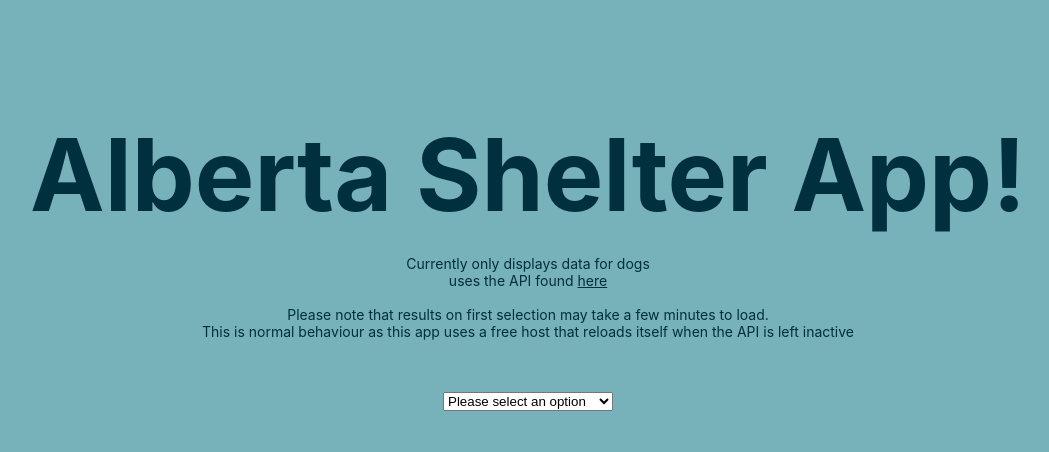
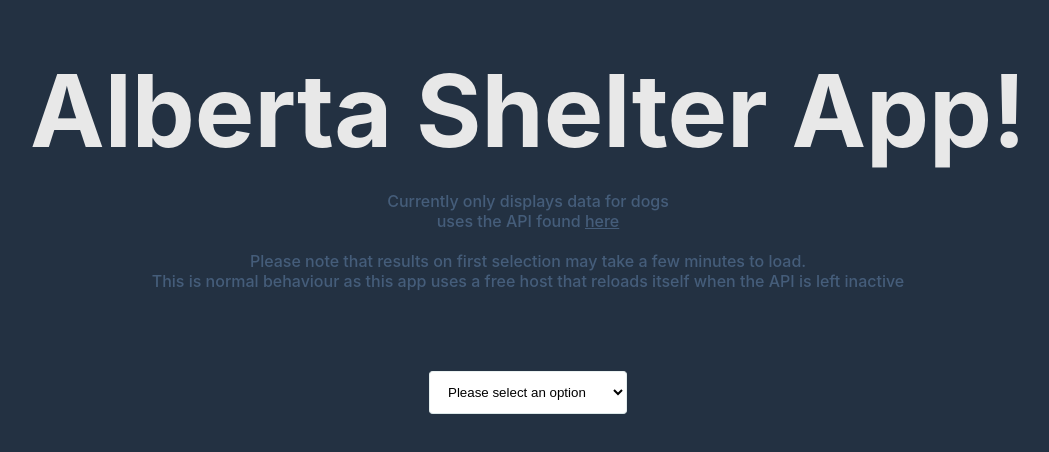
Before and after one commit to caraMcG/abshelterapp, a React (Create React App) app: page / in a window 1280 px wide. Shown: the top 452 px of the page, without its empty margins (112-1161 px from the left). Built offline with nearby package versions, Linux system fonts and the light colour scheme.

Commit message:
updated save/delete, api call, css

```diff
--- a/src/App.css
+++ b/src/App.css
@@ -7,8 +7,9 @@
 
 body{
   /* background-color: var(--color-footer); */
-  background-color: rgb(119,177,186);
-  margin: 4rem  3rem 3rem 3rem;
+  /* background-color: rgb(119,177,186); */
+  background-color: #233142;
+  margin: 0  3rem 3rem 3rem;
   overflow-x: hidden;
 }
 
@@ -21,19 +22,40 @@ body{
 .App h1{
   padding-top: 50px;
   font-size:100px;
-  color: var(--color-footer);
+  /* color: var(--color-footer); */
+  /* color: #455d7a; */
+  color: rgb(232,232,232);
 }
 
-.App h6, .App h6 a{
-  color: var(--color-footer);
-  font-weight: 400;
-  font-size:14px;
+.App h4, .App h4 a{
+  /* color: var(--color-footer); */
+  color: #455d7a;
+  font-weight: 500;
+  padding-bottom: 5rem;
+  /* font-size:14px; */
 }
 
-.App h6 a:hover{
+.App h4 a:hover{
   font-weight: bold;
 }
 
+
+/* DROPDOWN STYLES */
 .dropdown{
-  padding: 50px;
+  /* padding: 50px; */
+  padding-bottom: 5rem;
 }
+
+.shelterSelector{
+  border: 1px solid #e2eded;
+  border-color: #eaf1f1 #e4eded #dbe7e7 #e4eded;
+  position: relative;
+  padding: 12px 14px;
+  background-color: #fff;
+  border-radius: 4px;
+  cursor: pointer;
+}
+
+.shelterSelector:focus{
+  outline: 2px solid #f95959;
+}
--- a/src/App.js
+++ b/src/App.js
@@ -16,16 +16,16 @@ function App() {
   return (
     <div className="App">
       <h1>Alberta Shelter App!</h1><br/>
-      <h6>Currently only displays data for dogs<br/>uses the API found <a href="https://github.com/caraMcG/CalgaryShelterAPI" target="_blank">here</a><br/><br/>
+      <h4>Currently only displays data for dogs<br/>uses the API found <a href="https://github.com/caraMcG/CalgaryShelterAPI" target="_blank">here</a><br/><br/>
           Please note that results on first selection may take a few minutes to load. <br/>
-          This is normal behaviour as this app uses a free host that reloads itself when the API is left inactive</h6>
+          This is normal behaviour as this app uses a free host that reloads itself when the API is left inactive</h4>
       <div className="dropdown" onChange={handleSelection}>
-        <select id="shelterSelector">
-          <option value="">Please select an option</option>
-          <option value="aarcs">AARCS</option>
-          <option value="pawsitive">Pawsitive Match</option>
-          <option value="calgaryhumane">Calgary Humane Society</option>
-          <option value="dogs">All of the Above</option>
+        <select className="shelterSelector" defaultValue="Please select an option">
+          <option value="" className='optionsbutton'>Please select an option</option>
+          <option value="aarcs" className='optionsbutton'>AARCS</option>
+          <option value="pawsitive" className='optionsbutton'>Pawsitive Match</option>
+          <option value="calgaryhumane" className='optionsbutton'>Calgary Humane Society</option>
+          <option value="dogs" className='optionsbutton'>All Shelters</option>
         </select>
       </div>
       {/* <h6>{'Results returned: '}</h6> */}
--- a/src/components/pins/Pins.jsx
+++ b/src/components/pins/Pins.jsx
@@ -2,19 +2,21 @@ import React from 'react'
 import { useState, useEffect } from 'react';
 import './pins.css';
 import { FontAwesomeIcon } from '@fortawesome/react-fontawesome'
-import { faThumbtack } from "@fortawesome/free-solid-svg-icons";
+import { faXmark } from "@fortawesome/free-solid-svg-icons";
 
 
 const Pins = (props) => {
 
     const [ pinnedList, setPinnedList] = useState([]);
+    const [ recentSelect, setrecentSelect ]  = useState([]);
+    const [ recentDelete, setrecentDelete ]  = useState([]);
 
     useEffect(() => {
 
-        if(pinnedList.includes(props.newPin)){
-            //do nothing/something?
-        }
-        else{
+        setrecentSelect(props.newPin);
+
+        if(props.newPin !== recentSelect && !JSON.stringify(pinnedList).includes(JSON.stringify(props.newPin.dogName && props.newPin.dogURL))){
+            console.log("new item!");
             setPinnedList([...pinnedList,props.newPin]);
         }
 
@@ -22,39 +24,39 @@ const Pins = (props) => {
 
 
     function handlePinClick(i){
+        //unsure if want to do anything with deleted history?
+        setrecentDelete([...recentDelete, pinnedList[i.index]])
 
-        // const deleteIndex = props.newPin[i.index];
+        // Remove from  pinned list and update state
         const filtered = pinnedList.filter((_,x) => x !== i.index);
         setPinnedList(filtered);
     }
 
 
-
-
-
   return (
+    <>
+      { pinnedList.length > 0 ? <h3 className='pinTitle'>My Pinned Dogs ❤</h3>
+        : null}
         <div className="pinResults">
-        {/* {console.log(pinnedList.length)} */}
-        <h3>My Pinned Dogs</h3>
-        {/* {props.newPin.map((item, index) => ( */}
             {pinnedList.map((item, index) => (
                 <div key={index} className="pinItem">
 
                     <div className='pinItem_topContainer'>
                     <div className='pinItem_pin'>
-                    <FontAwesomeIcon icon={faThumbtack} size="xl" name={index} onClick={()=> { handlePinClick({index})}}/>
+                        <FontAwesomeIcon icon={faXmark} size="xl" name={index} onClick={()=> { handlePinClick({index})}}/>
                     </div>
                     <div className="pinImageContainer">
-                    <img src={item.dogPic} className="pinImage"/><br/>
+                        <img src={item.dogPic} className="pinImage" alt={'Pinned image of ' + item.dogName}/><br/>
                         </div>
                     </div>
                     <div className="pinInfo">
                         <span>{item.dogName}</span><br/>
-                    <a href={item.dogURL} alt={'Picture of ' + item.dogName}>More Info</a>
+                        <a href={item.dogURL} target='_blank' rel='noreferrer'>More Info</a>
                         </div>
                 </div>
             ))}
     </div>
+  </>
   )
 }
 
--- a/src/components/pins/pins.css
+++ b/src/components/pins/pins.css
@@ -1,31 +1,61 @@
 .pinResults{
-
+    display:flex;
+    flex-flow: row wrap;
+    justify-content: flex-start;
+    gap: 2rem;
+    padding-bottom: 2rem;
 }
 
+.pinTitle{
+    color:  #f95959;
+    padding-bottom: 2rem;
+}
 
 .pinItem{
-
+    display:flex;
+    flex-flow: column;
+    border: 1px #ffffffa6 solid;
+    background-color: rgb(232,232,232);
+    justify-content: center;
+    border-radius: 5%;
 }
 
 
 .pinItem_topContainer{
-
+    display:flex;
+    flex-flow: column;
 }
-
 
 .pinImageContainer{
 
+    padding: 0 20px 20px 20px;
+    flex: 1;
 }
 
 
 .pinImage{
     width: auto;
-    height: 200px;
+    height: 120px;
     border-radius: 5%;
 }
 
+.pinItem_pin{
+    align-self: flex-end;
+    padding: 10px 10px 10px 10px;
+
+}
+
+.pinItem_pin:hover{
+    color: red;
+    cursor: pointer;
+}
 
 .pinInfo{
-
+    align-self: center;
+    padding-bottom: 20px;
 
 }
+
+.dogPinned{
+    padding-bottom: 2rem;
+}
--- a/src/components/results/Results.jsx
+++ b/src/components/results/Results.jsx
@@ -3,66 +3,88 @@ import { useState, useEffect } from 'react';
 import './results.css';
 import Pins from '../pins/Pins';
 import { FontAwesomeIcon } from '@fortawesome/react-fontawesome'
-import { faThumbtack } from "@fortawesome/free-solid-svg-icons";
+import { faThumbtack, faHeart } from "@fortawesome/free-solid-svg-icons";
 
 
 const Results = (props) => {
   const [results, setResults] = useState([]);
+  const [filtered, setFiltered] = useState([]);
   const [pins, setPins] = useState([]);
-  const lastItem = results.length;
-
+  const [loaded, setLoaded] = useState(false);
+  const lastItem = filtered.length;
 
   useEffect(() => {
 
     const endpoint = props.endpoint;
 
-    (async () => {
-        const data = await fetch("https://abshelterapi.onrender.com/"+ endpoint, {credentials: "omit"})
+    if(!loaded){
+
+      (async () => {
+        const data = await fetch("https://abshelterapi.onrender.com/dogs", {credentials: "omit"})
           .then(res => res.json())
-          setResults(data)
-    })()
+            setResults(data);
+            setLoaded(true);
+            console.log("Data loaded");
+
+            if(endpoint === 'dogs'){
+              setFiltered(data);
+            }
+            else{
+              console.log("Data filtered");
+              setFiltered(data.filter((profile) => profile.shelterName.includes(endpoint)));
+            }
+
+
+      })()
+
+    }
+    else{
+      if(endpoint === 'dogs'){
+        console.log("after loading, all above");
+        setFiltered(results);
+      }
+      else{
+        setFiltered(results.filter((profile) => profile.shelterName.includes(endpoint)));
+      }
+    }
   }, [props]);
-
 
   function handlePinClick(i){
 
-        setPins(results[i.index]);
-        // setPins([...pins, results[i.index]]);
-        // console.log(pins.length +1);
-        // console.log(Object.keys(pins).length + 1);
+        console.log("setting pin again");
+        setPins(filtered[i.index]);
+    }
 
-    }
 
   return (
   <>
   <div className="dogPinned">
-    { Object.keys(pins).length != 0  ?  < Pins newPin={pins} />
+    { Object.keys(pins).length !== 0  ?  < Pins newPin={pins} />
       : null
     }
 
   </div>
-    <h4>{lastItem} Results</h4><br/>
+    <h3 className='resultsText'>{lastItem} Results</h3><br/><br/>
       <div className="dogResults">
-
-        {results.map((item, index) => (
+        {filtered.map((item, index) => (
               <div key={index} className="dogItem">
                 <div className='dogItem_topContainer'>
                   <div className='dogItem_pin'>
-                    <FontAwesomeIcon icon={faThumbtack} size="xl" name={index} onClick={()=> { handlePinClick({index})}}/>
+                    <FontAwesomeIcon icon={faHeart} size="xl" name={index} onClick={()=> { handlePinClick({index})}}/>
                   </div>
                   <div className="dogImageContainer">
-                      <img src={item.dogPic} className="dogImage"/><br/>
+                      <img src={item.dogPic} className="dogImage" alt={'Picture of ' + item.dogName}/><br/>
                     </div>
                  </div>
 
                     <div className="dogInfo">
                       <span>{item.dogName}</span><br/>
-                      <a href={item.dogURL} alt={'Picture of ' + item.dogName}>More Info</a>
+                      <a href={item.dogURL} target='_blank' rel='noreferrer'>More Info</a>
                     </div>
               </div>
 
         ))}
-        {/* edit [0] out  later testing */}
+
       </div>
     </>
   )
--- a/src/components/results/results.css
+++ b/src/components/results/results.css
@@ -1,8 +1,12 @@
+.resultsText{
+   color:  #f95959;
+}
+
 .dogResults{
     display:flex;
     flex-flow: row wrap;
     justify-content: center;
-    gap: 2rem;
+    gap: 3rem;
     margin: 0 40px 20px 40px;
 }
 
@@ -13,12 +17,14 @@
     background-color: rgb(232,232,232);
     justify-content: center;
     border-radius: 5%;
-    box-shadow: 0 0 0 0.09px #639aa3;
+    box-shadow: 0 0 0 0.09px #f95959;;
 }
 
 .dogItem:hover{
     /* box-shadow: 8px 10px rgb(76, 130, 141); */
-    box-shadow: 8px 10px 0 0.09px #639aa3;
+    /* box-shadow: 8px 10px 0 0.09px #639aa3; */
+    box-shadow: 8px 10px 0 0.09px #f95959;
+    /* #455d7a; */
     transition: all 600ms cubic-bezier(0.57, 2.2, 0.26, 0.99);
     transform: scale(1.02);
 }
@@ -40,13 +46,11 @@
 }
 
 .dogItem_pin:hover{
-    /* style={{color: "black" }} */
-    color:blue;
+    color:#f95959;
+    cursor: pointer;
 }
 
 .dogImage{
-    /* width: 200px;
-    height:auto; */
     width: auto;
     height: 200px;
     border-radius: 5%;
```
Lines whose indentation alone changed are shown as unchanged.
